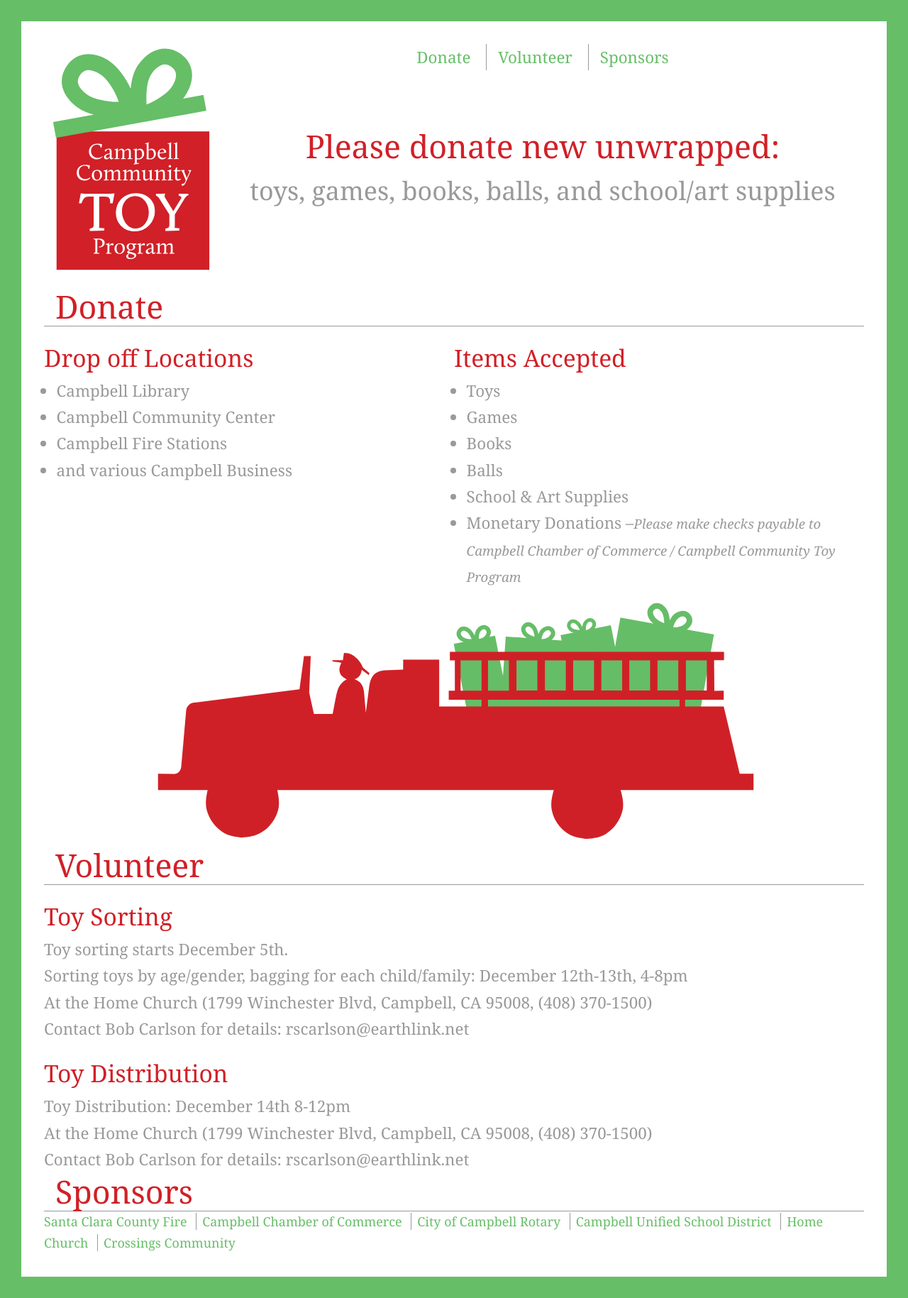
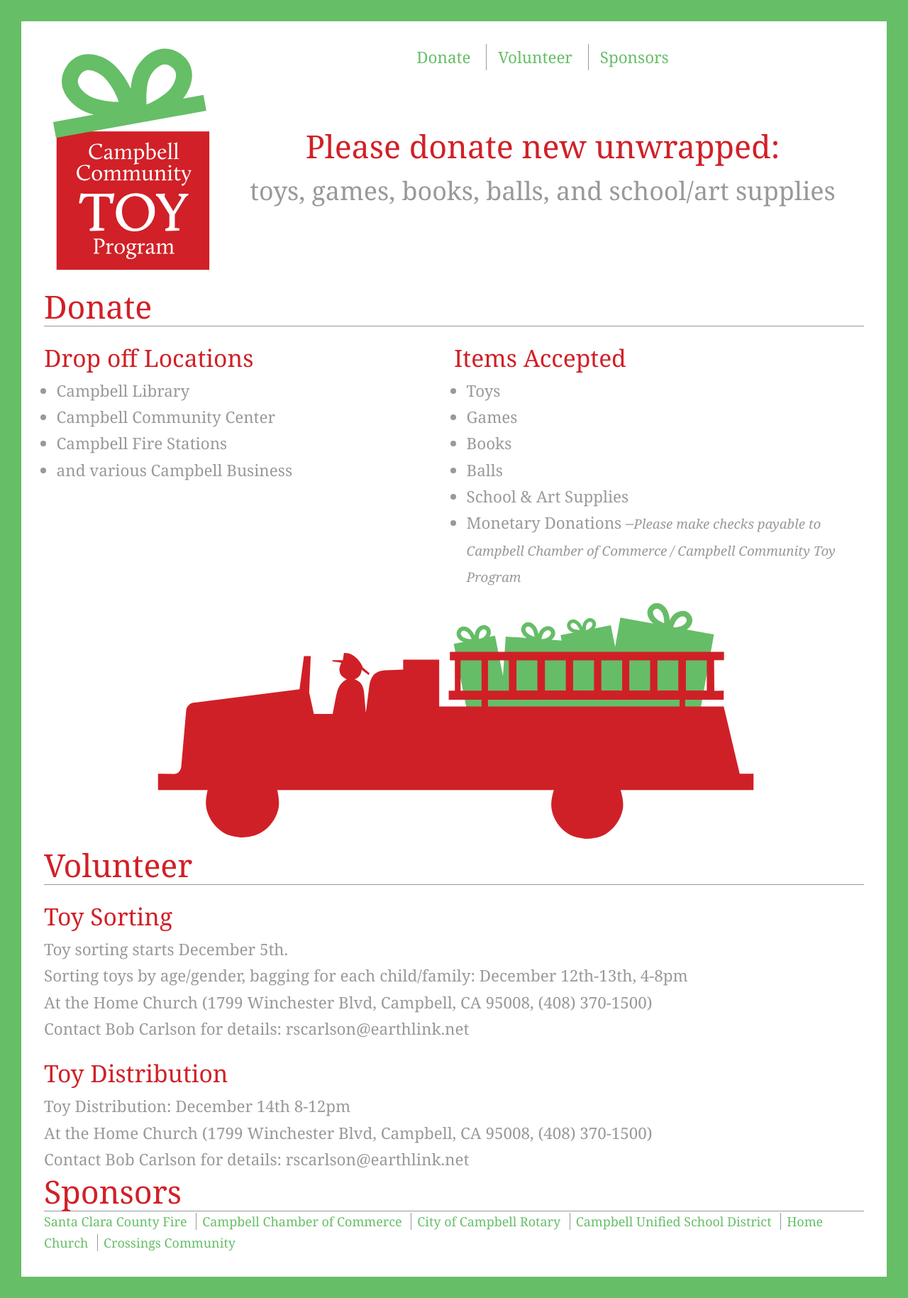
Before and after one commit to campbell-toy-drive/campbell-toy-drive.github.io, a Jekyll site: the page built from index.html, in a window 1280 px wide. Shown: the whole page at 71% size. Built offline with Jekyll 4.4.1, drawn with Linux system fonts in a browser that asks for light colours; Markdown is read by kramdown in place of the engine named in the settings.

Commit message:
removing padding on headers

```diff
--- a/assets/scss/main.scss
+++ b/assets/scss/main.scss
@@ -82,7 +82,6 @@
 
 	h1 {
 		border-bottom: 1px solid $gray;
-		padding: 0 1rem;
 	}
 }
 
```
Also changed, not shown: assets/css/main.css (+1 -1 lines).
